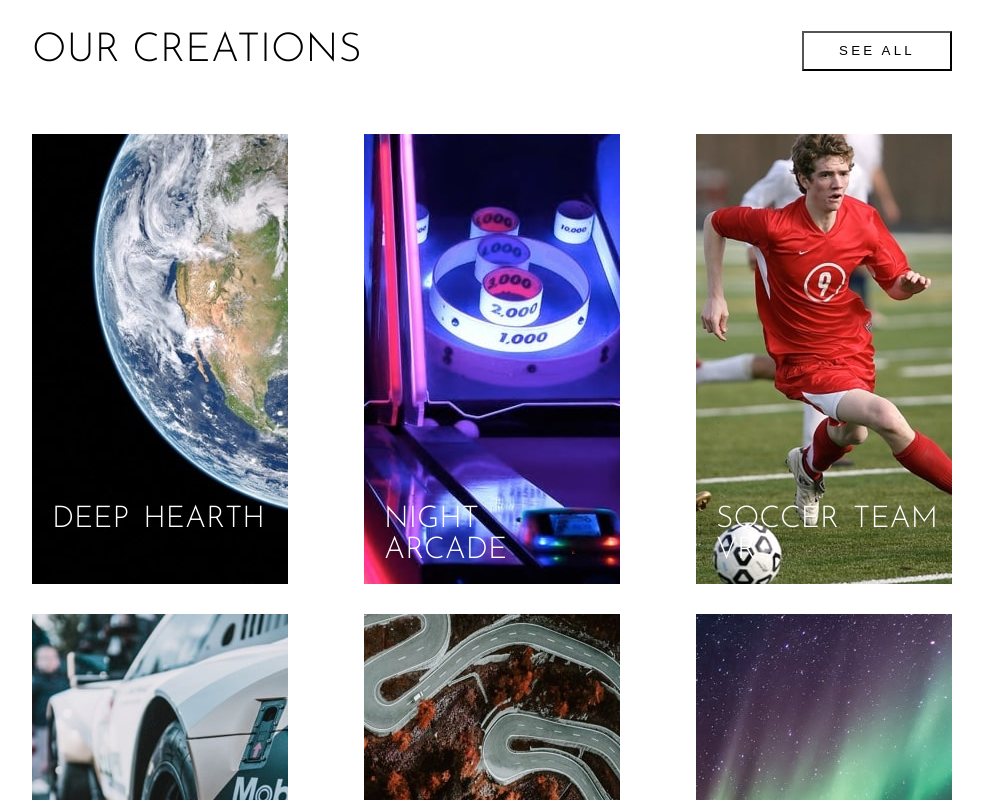
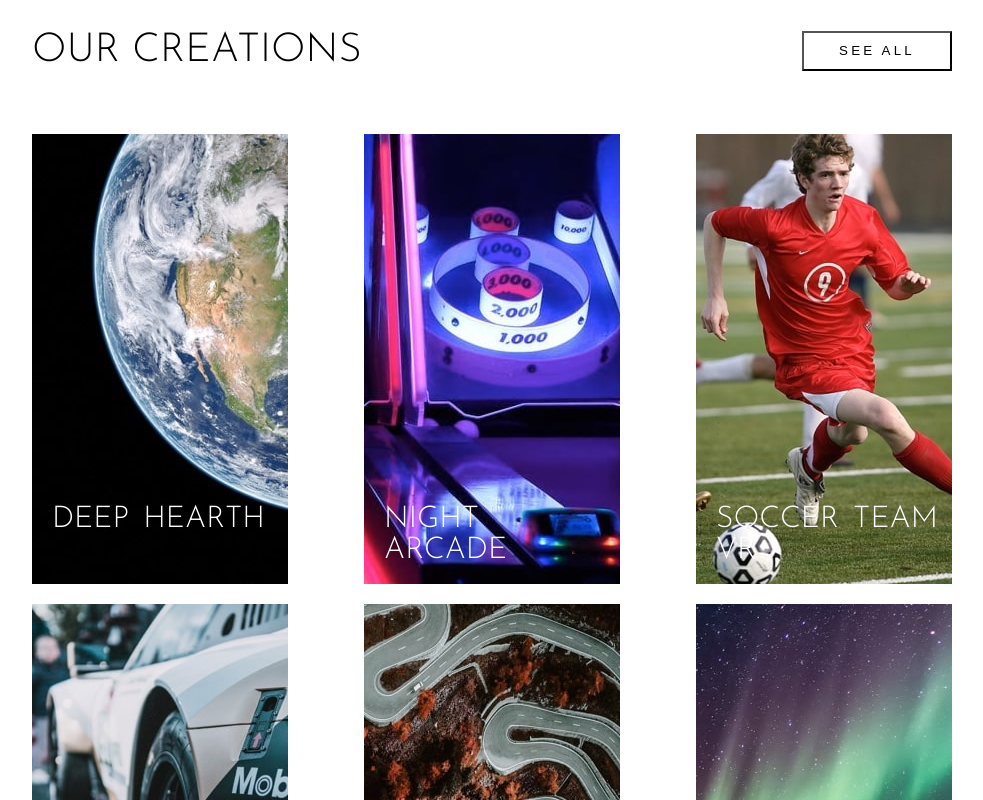
Before and after one commit to XimenaSaldarriaga/loopstudios, a React (Vite) app: page / in a window 1280 px wide. Shown: the part 1480-2280 px from the top of the page, without its empty margins (148-1131 px from the left). Built offline with nearby package versions, Linux system fonts and the light colour scheme.

Commit message:
update styles

```diff
--- a/src/components/card/card.scss
+++ b/src/components/card/card.scss
@@ -3,7 +3,7 @@
     justify-content: space-between;
     margin: 0px 180px 0px 180px;
     flex-wrap: wrap;
-    gap: 30px;
+    gap: 20px;
 
     &__div {
         display: flex;
--- a/src/components/header/header.scss
+++ b/src/components/header/header.scss
@@ -8,6 +8,7 @@
     object-fit: contain;
     padding: 80px 160px 80px 160px;
     gap: 60px;
+    max-width: 100%;
 
     &__div {
         width:650px;
--- a/src/components/home/home.scss
+++ b/src/components/home/home.scss
@@ -5,9 +5,3 @@ body {
     padding: 0;
     font-family: 'Josefin Sans', sans-serif;
 }
-
-// .home {
-//     display: flex;
-//     flex-direction: column;
-//     gap: 100px;
-// }
--- a/src/components/navBar/navbar.scss
+++ b/src/components/navBar/navbar.scss
@@ -1,7 +1,6 @@
 @import url('https://fonts.googleapis.com/css2?family=Alata&display=swap');
 
 .navbar {
-    width: 100%;
     display: flex;
     justify-content: space-between;
 
```
